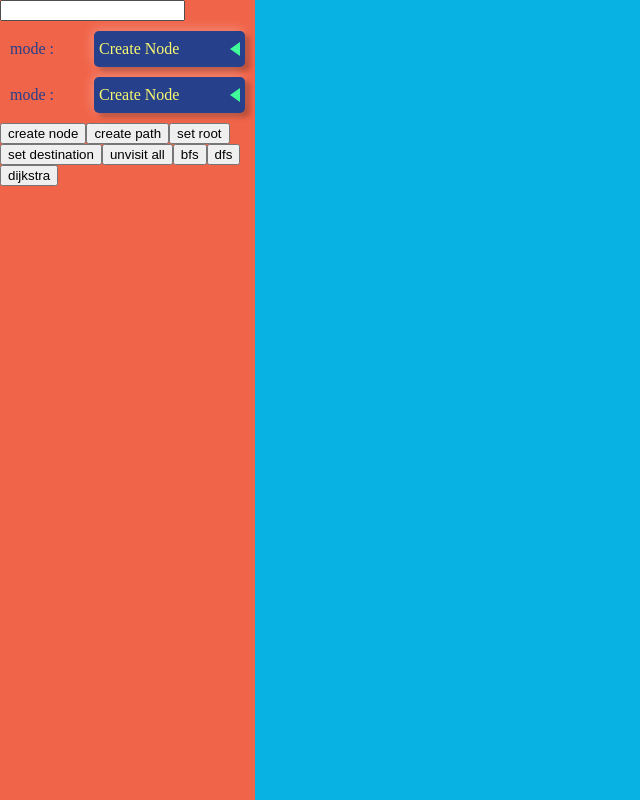
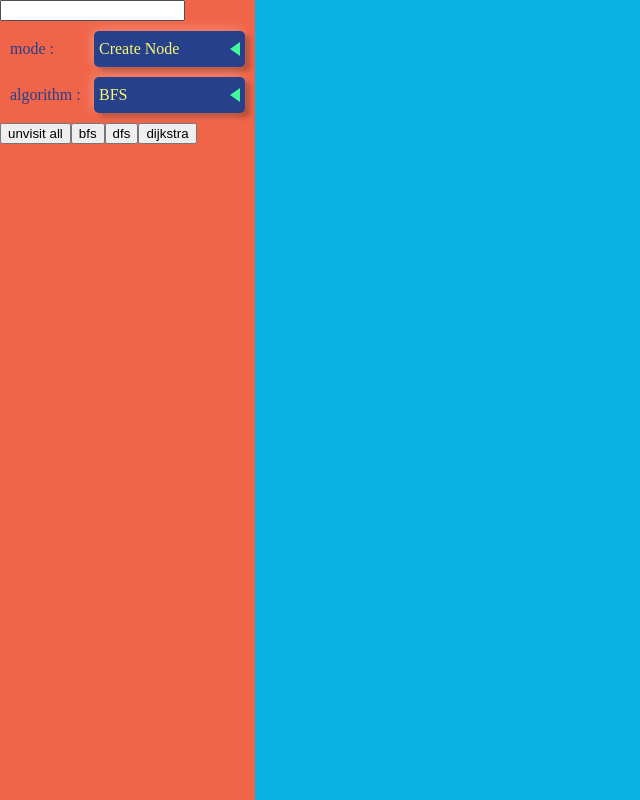
Before and after one commit to sastaachar/graphene, a React (Create React App) app: page / in a window 1280 px wide. Shown: the whole page, without its empty margins (0-640 px from the left). Built offline with nearby package versions, Linux system fonts and the light colour scheme; a web font is replaced by a local one.

Commit message:
[⚡NodeManager] : Using select search

```diff
--- a/src/components/pages/main/nodeManager/nodeManager.tsx
+++ b/src/components/pages/main/nodeManager/nodeManager.tsx
@@ -18,17 +18,20 @@ import { SelectSearch } from '../../../shared/select-search';
 import { Gnode } from '../gnode';
 import { Path } from '../path';
 
-import './nodemanager.scss';
+import './nodeManager.scss';
 
 interface Props extends PropsFromRedux {}
 
 const NodeManager: React.FC<Props> = (props: Props) => {
   const [inputData, setInputData] = useState('');
-  const [panelState, setPanelState] = useState(0);
+
   const boardRef = useRef<HTMLDivElement>(null);
 
+  const [modeState, setModeState] = useState(0);
+  const [algorithmState, setAlgorithmState] = useState(0);
+
   const createNodeOnClick = (e: MouseEvent<HTMLDivElement>) => {
-    if (panelState != 0) return;
+    if (modeState != 0) return;
     if (inputData) {
       const nodeValue = parseInt(inputData);
       if (!nodeValue) return;
@@ -91,7 +94,7 @@ const NodeManager: React.FC<Props> = (props: Props) => {
 
   const updateNodeSelection = (node: IGnode) => {
     // node is selected : do stuff to handle that
-    switch (panelState) {
+    switch (modeState) {
       case 1:
         // update node pairs to create path
         updateNodePairs(node);
@@ -112,30 +115,42 @@ const NodeManager: React.FC<Props> = (props: Props) => {
   // 0 -> create node
   // 1 -> create path
   // 2 -> set Root
-  const options = [
+  const optionsMode = [
     { key: 0, value: 'Create Node' },
     { key: 1, value: 'Create Path' },
     { key: 2, value: 'Set Root' },
     { key: 3, value: 'Set Destination' },
   ];
 
+  const optionsAlgorithm = [
+    { key: 0, value: 'BFS' },
+    { key: 1, value: 'DFS' },
+    { key: 2, value: 'Dijkstra' },
+  ];
+
   return (
     <div className="nodemanager">
       <div className="left-panel">
-        <input type="text" value={inputData} onChange={(e) => setInputData(e.target.value)} />
+        <input
+          type="text"
+          className="left-panel-input"
+          value={inputData}
+          onChange={(e) => setInputData(e.target.value)}
+        />
         <div className="left-panel-selection">
           <span>mode :</span>
-          <SelectSearch options={options} defaultSlectText="Select Mode" defaultSelectKey={0}></SelectSearch>
+          <SelectSearch
+            options={optionsMode}
+            defaultSlectText="Select Mode"
+            defaultSelectKey={0}
+            setOptionState={setModeState}
+          ></SelectSearch>
         </div>
         <div className="left-panel-selection">
-          <span>mode :</span>
-          <SelectSearch options={options} defaultSlectText="Select Mode" defaultSelectKey={0}></SelectSearch>
+          <span>algorithm :</span>
+          <SelectSearch options={optionsAlgorithm} defaultSlectText="Select Mode" defaultSelectKey={0}></SelectSearch>
         </div>
 
-        <button onClick={() => setPanelState(0)}>create node</button>
-        <button onClick={() => setPanelState(1)}>create path</button>
-        <button onClick={() => setPanelState(2)}>set root</button>
-        <button onClick={() => setPanelState(3)}>set destination</button>
         <button onClick={() => props.unvisitAll()}>unvisit all</button>
         <button onClick={() => bfs(props.nodeManager.graph, props.updateNode)}>bfs</button>
         <button onClick={() => dfs(props.nodeManager.graph, props.updateNode)}>dfs</button>
```
